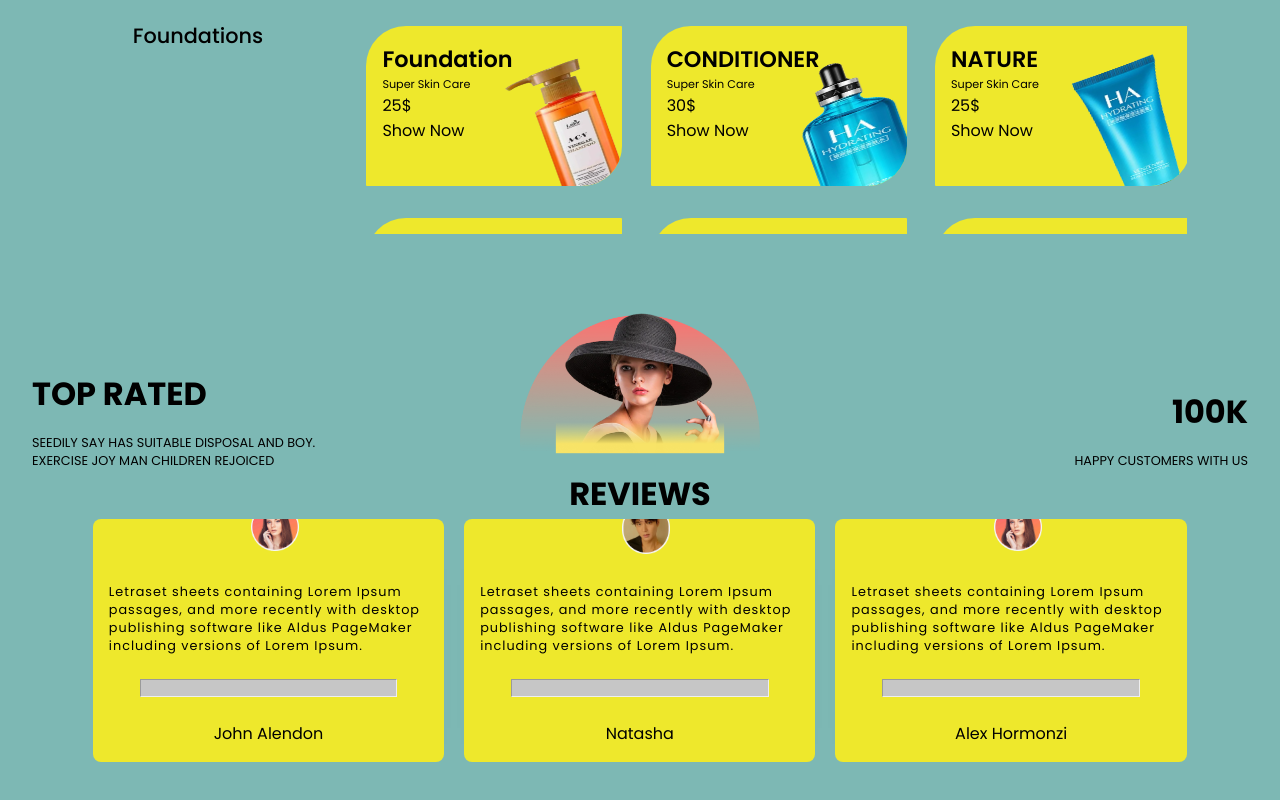
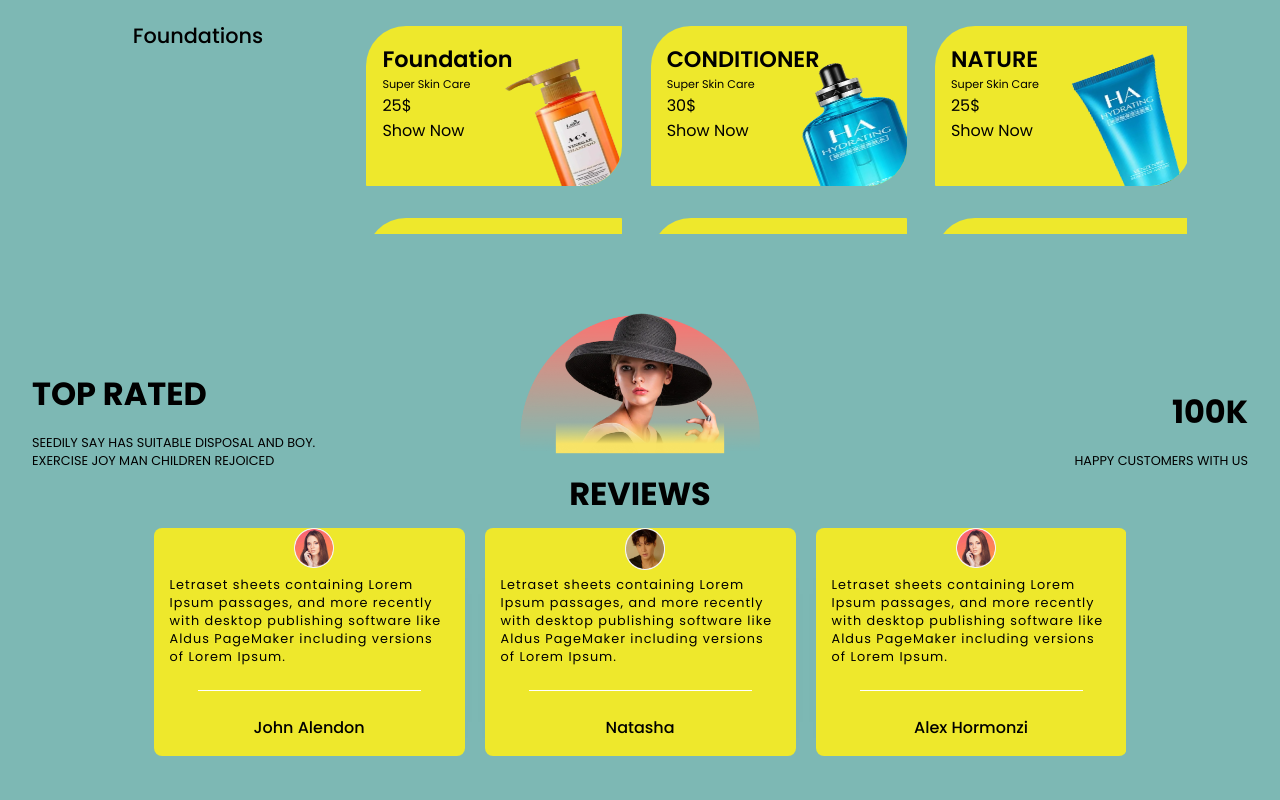
Before and after one commit to ZainRk/amazon-starterpack, a React (Create React App) app: page / in a window 1280 px wide. Shown: the part 1380-2180 px from the top of the page. Built offline with nearby package versions, Linux system fonts and the light colour scheme.

Commit message:
complete

```diff
--- a/src/components/Testimonials/Testimonials.jsx
+++ b/src/components/Testimonials/Testimonials.jsx
@@ -1,8 +1,8 @@
 import React from 'react';
 import css from './Testimonials.module.css';
-import Hero from '../../assets/testimonialHero.png'
-import {Swiper,  SwiperSlide} from 'swiper/react';
-import {TestimonialsData} from '../../data/testimonials'
+import Hero from '../../assets/testimonialHero.png';
+import {Swiper, SwiperSlide} from 'swiper/react';
+import {TestimonialsData} from '../../data/testimonials';
 
 const Testimonials = () => {
   return (
--- a/src/components/Testimonials/Testimonials.module.css
+++ b/src/components/Testimonials/Testimonials.module.css
@@ -31,22 +31,26 @@
     text-transform: uppercase;
     display: block;
 }
-.wrapper>:nth-child(3){
+.wrapper>:nth-child(3)
+{
     text-align: right;
 }
-.reviews{
+.reviews
+{
     font-size: 2rem;
     font-weight: bold;
     text-transform: uppercase;
-    margin-bottom: 1px;
+    margin-bottom: 10px;
 }
-.carosual{
-    width: 90%;
+.carosual
+{
+    width: 80%;
 }
 .tCarosual{
-    padding: 2rem;
+    padding: 3rem;
 }
-.testimonial{
+.testimonial
+{
     display: flex;
     flex-direction: column;
     position: relative;
@@ -58,21 +62,28 @@
     gap: 1rem;
     box-shadow: 0rem 1rem 3rem -50px #7d7d7d;
 }
-.testimonial>img{
-    position: absolute!important;
-    width: 3rem!important;
-    top: -1rem!important;
+.testimonial>img
+{
+    position: absolute !important;
+    width: 2.5rem !important;
+    top: 0rem !important;
     left: 45%;
 }
-.testimonial>span:nth-of-type(1){
+.testimonial>span:nth-of-type(1)
+{
     align-items: center;
     font-size: 0.8rem;
     letter-spacing: 1px;
-    margin-top: 3rem;
-
+    margin-top: 2rem;
 }
-.testimonial>hr{
-    height: 1rem;
+.testimonial>hr
+{
+    height: 1px;
     width: 80%;
-    background: rgb(198,198,198);
+    background: white;
+    border: none;
 }
+.testimonial>span:nth-of-type(2)
+{
+    font-weight: 500;
+}
```
